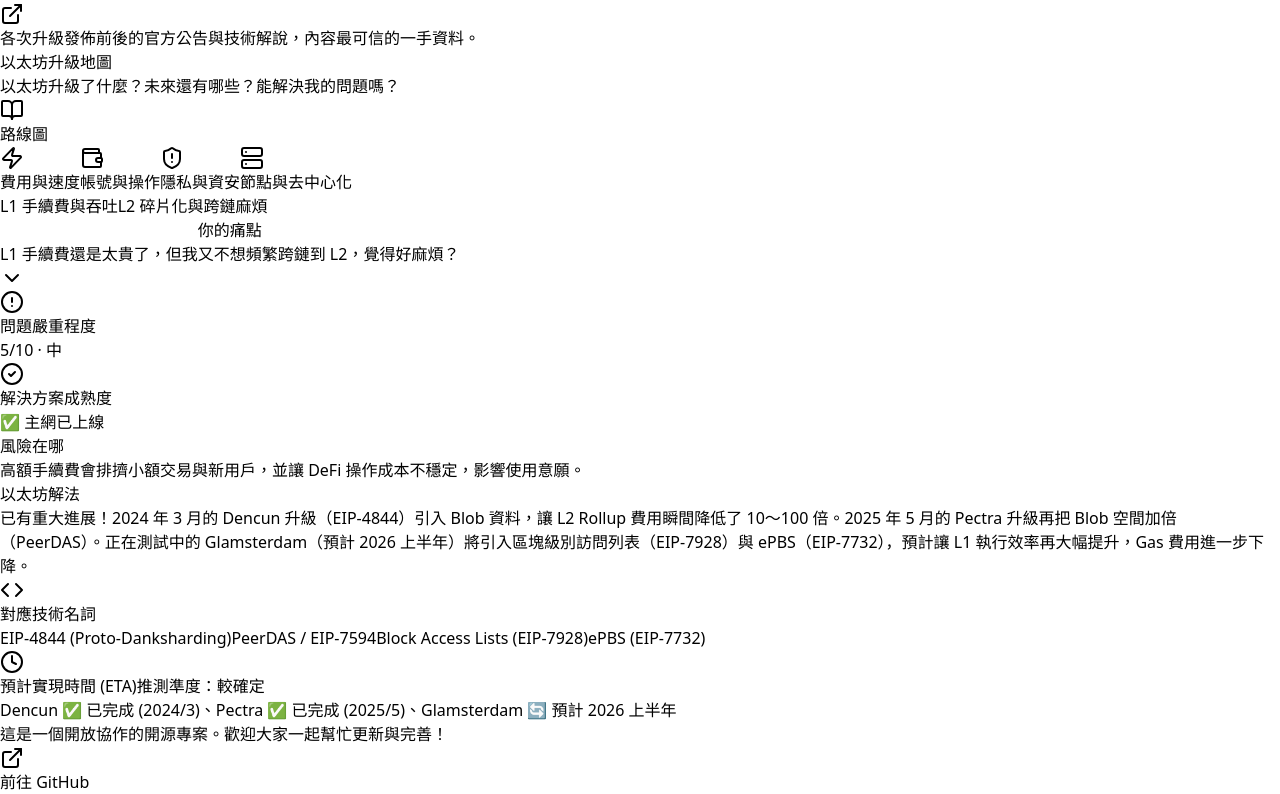
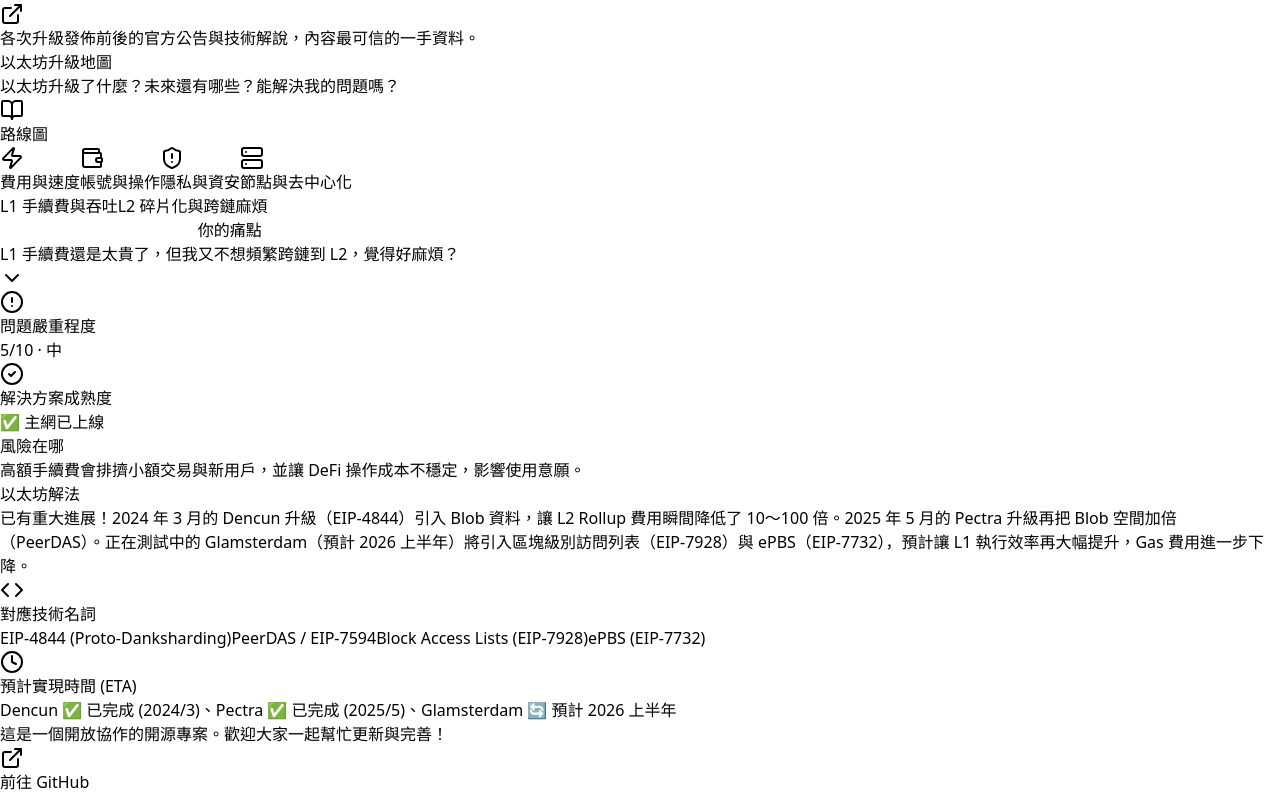
Before and after one commit to ASTROHSU/Ethereum-roadmap, a React (Vite) app: page / in a window 1280 px wide. Shown: the part 1636-2430 px from the top of the page. Built offline with nearby package versions, Linux system fonts and the light colour scheme.

Commit message:
feat: remove confidence (推測準度) label from ETA section

```diff
--- a/src/components/EthereumRoadmapUX.jsx
+++ b/src/components/EthereumRoadmapUX.jsx
@@ -963,11 +963,6 @@ export default function EthereumRoadmapUX() {
                       <div className="flex items-center text-slate-500 text-sm mb-1 font-medium">
                         <Clock className="w-4 h-4 mr-1.5" />
                         預計實現時間 (ETA)
-                        {item.confidence && (
-                          <span className="ml-2 px-1.5 py-0.5 bg-white text-slate-400 text-[10px] rounded border border-slate-200 shadow-sm leading-none flex items-center">
-                            推測準度：{confidenceLabels[item.confidence] ?? item.confidence}
-                          </span>
-                        )}
                       </div>
                       <div className="text-slate-800 font-medium mt-2 text-sm leading-relaxed">{item.eta}</div>
                     </div>
```
